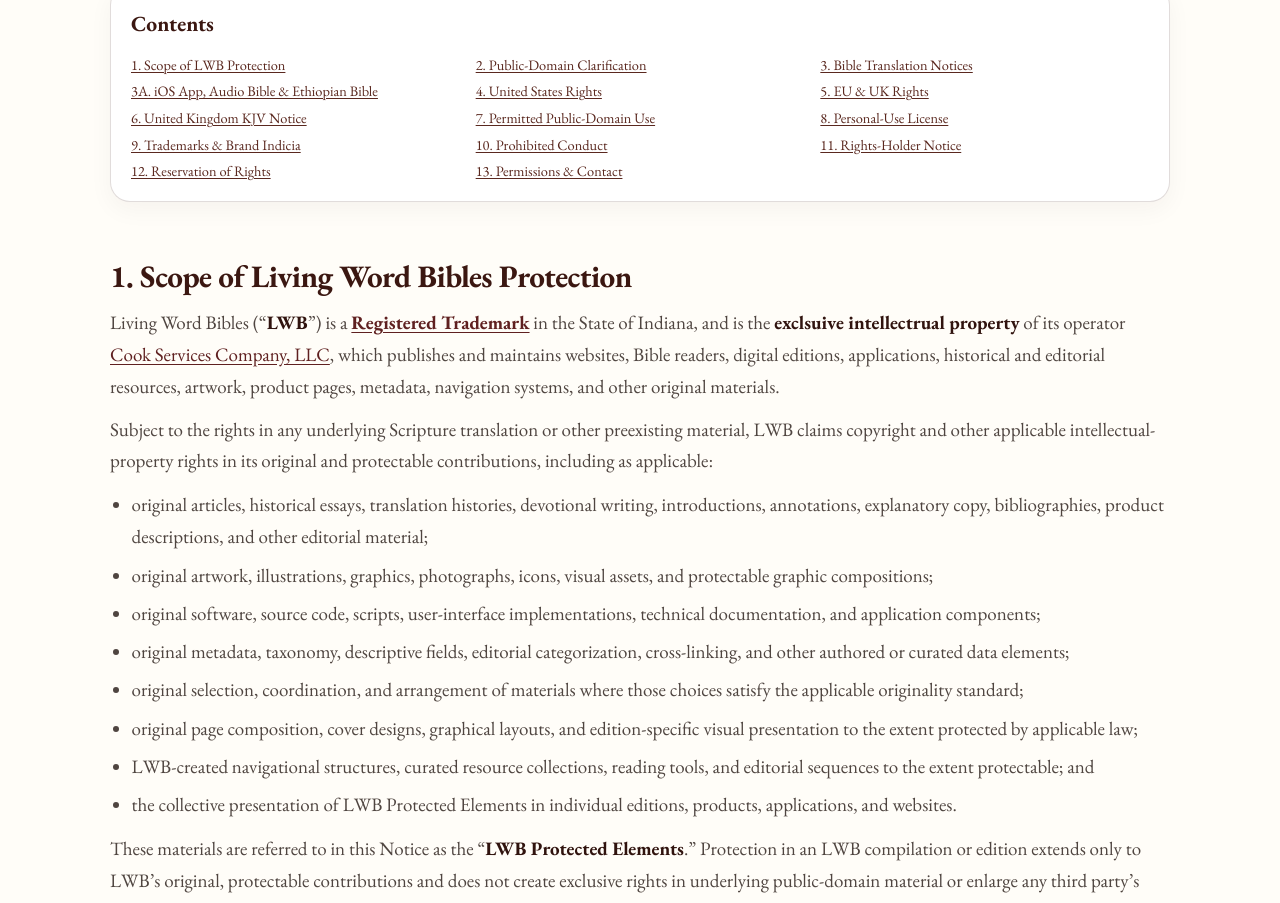
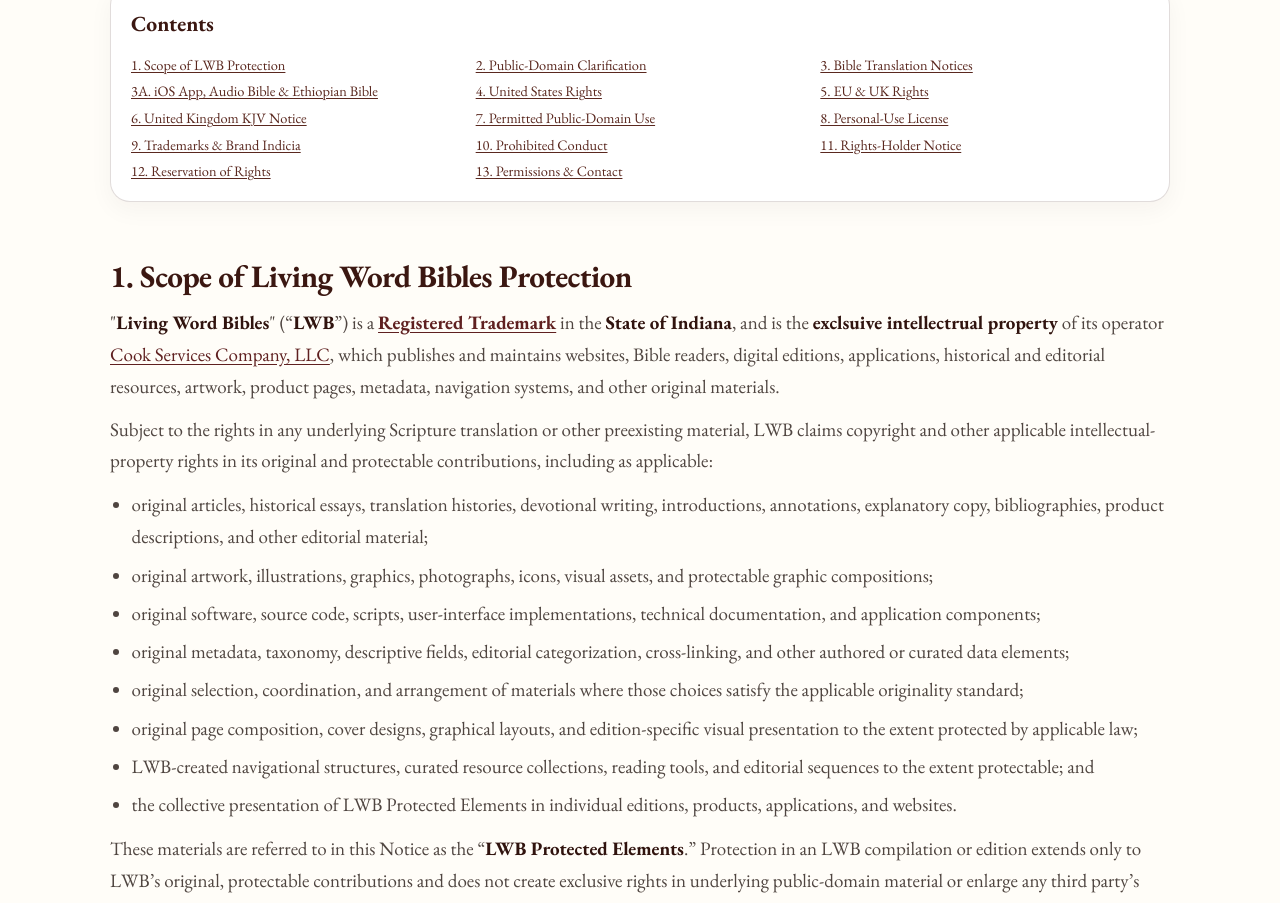
Before and after one commit to Living-Word-Bibles/LWB-Website, a website: page copyright-notice/index.html in a window 1280 px wide. Shown: the part 985-1888 px from the top of the page. Drawn offline with nearby package versions, Linux system fonts and the light colour scheme.

Commit message:
Update Copyright Notice | /copyright-notice/index.html
Update Copyright Notice language.  Reviewed by Legal Counsel.

```diff
--- a/copyright-notice/index.html
+++ b/copyright-notice/index.html
@@ -541,7 +541,7 @@
 </nav>
 <section class="copyright-section" id="scope">
 <h2>1. Scope of Living Word Bibles Protection</h2>
-<p>Living Word Bibles (“<strong>LWB</strong>”) is a <strong><a href="https://www.livingwordbibles.com/INTrademarkLWB.pdf">Registered Trademark</a></strong> in the State of Indiana, and is the <strong>exclsuive intellectrual property</strong> of its operator <a href="https://www.cook-international.com">Cook Services Company, LLC</a>, which publishes and maintains websites, Bible readers, digital editions, applications, historical and editorial resources, artwork, product pages, metadata, navigation systems, and other original materials.</p>
+<p>"<strong>Living Word Bibles</strong>" (“<strong>LWB</strong>”) is a <strong><a href="https://www.livingwordbibles.com/INTrademarkLWB.pdf">Registered Trademark</a></strong> in the <strong>State of Indiana</strong>, and is the <strong>exclsuive intellectrual property</strong> of its operator <a href="https://www.cook-international.com">Cook Services Company, LLC</a>, which publishes and maintains websites, Bible readers, digital editions, applications, historical and editorial resources, artwork, product pages, metadata, navigation systems, and other original materials.</p>
 <p>Subject to the rights in any underlying Scripture translation or other preexisting material, LWB claims copyright and other applicable intellectual-property rights in its original and protectable contributions, including as applicable:</p>
 <ul>
 <li>original articles, historical essays, translation histories, devotional writing, introductions, annotations, explanatory copy, bibliographies, product descriptions, and other editorial material;</li>
```
